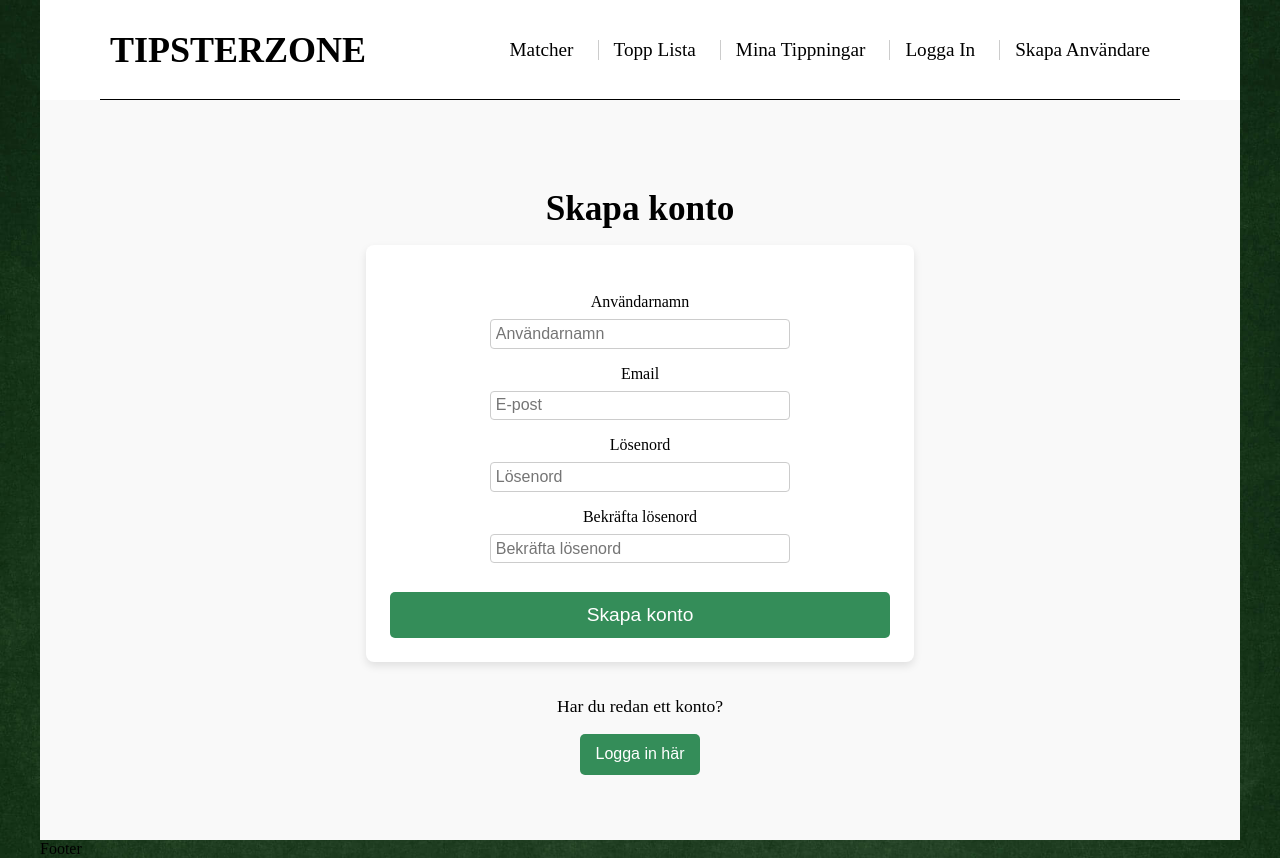
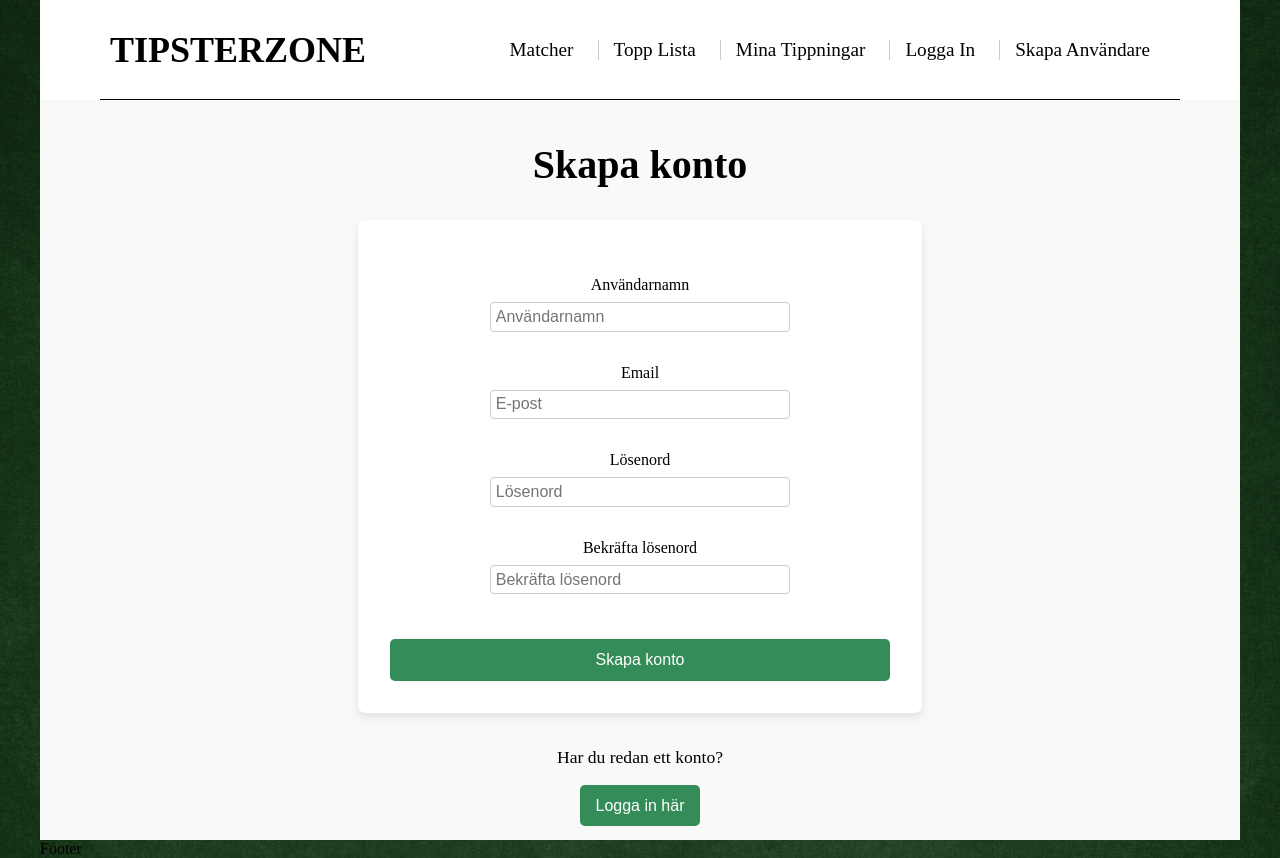
Before and after one commit to oscarkannerstedt/TipsterZone-Exjob, a React (Vite) app in the folder frontend/: page /signup in a window 1280 px wide. Built offline with nearby package versions, Linux system fonts and the light colour scheme.

Commit message:
Added - styling signup page desktop

```diff
--- /dev/null
+++ b/frontend/src/style/signupUser/signup-desktop.scss
@@ -0,0 +1,42 @@
+@media (min-width: 1024px) {
+  .signup-wrapper {
+    h1 {
+      font-size: 2.5rem;
+      margin-bottom: 2rem;
+    }
+
+    form {
+      padding: 2rem;
+
+      .email-wrapper,
+      .username-wrapper,
+      .confirmpassword-wrapper,
+      .password-wrapper {
+        margin-bottom: 2rem;
+      }
+
+      .submit-button {
+        cursor: pointer;
+        transition: all 0.3s ease;
+      }
+
+      .submit-button:hover {
+        background-color: #2b7342;
+        box-shadow: 0 4px 8px rgba(0, 0, 0, 0.1);
+        transform: scale(1.05);
+      }
+    }
+
+    .login-button {
+      cursor: pointer;
+      transition: all 0.3s ease;
+      margin-bottom: 2rem;
+    }
+
+    .login-button:hover {
+      background-color: #2b7342;
+      box-shadow: 0 4px 8px rgba(0, 0, 0, 0.1);
+      transform: scale(1.05);
+    }
+  }
+}
--- a/frontend/src/style/signupUser/signup.scss
+++ b/frontend/src/style/signupUser/signup.scss
@@ -1,2 +1,3 @@
 @use "signup-mobile.scss" as *;
 @use "signup-tablet.scss" as *;
+@use "signup-desktop.scss" as *;
```
